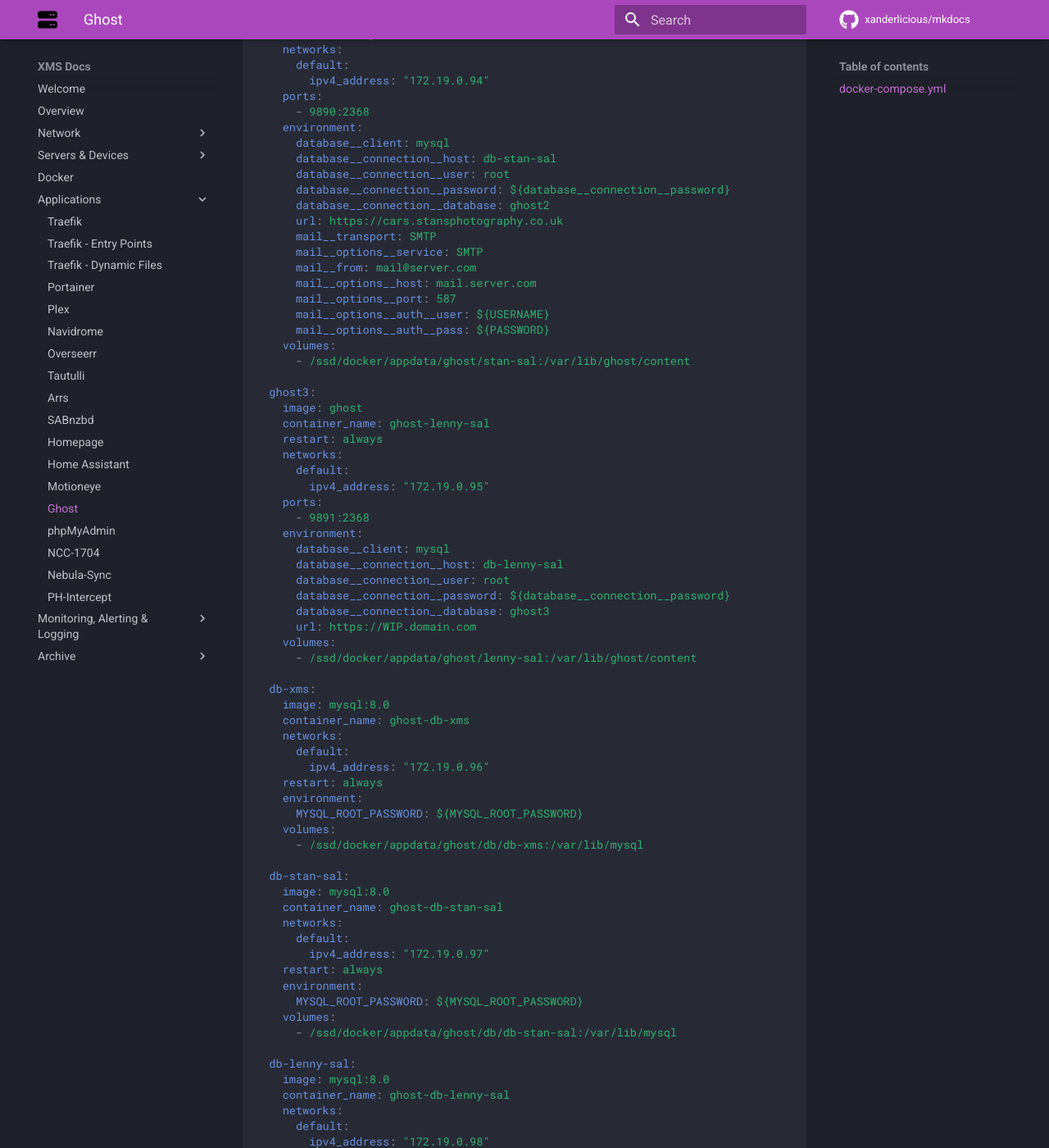
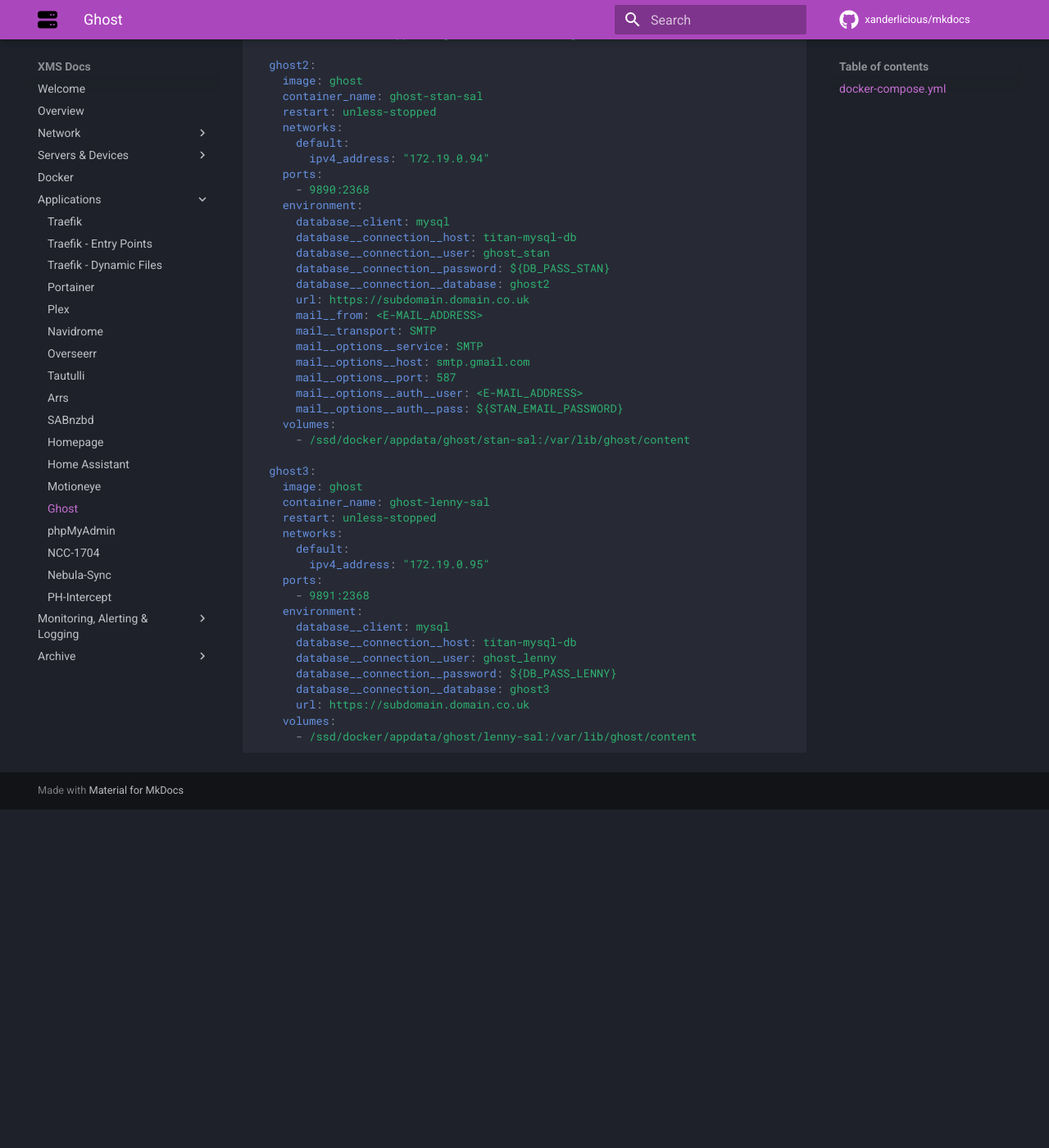
Before and after one commit to Xanderlicious/mkdocs, an MkDocs documentation site: the page built from docs/ghost.md, in a window 1280 px wide and 1400 px high, scrolled down 1262 px. Shown: the whole window at 82% size. Built offline with MkDocs 1.6.1 and Material for MkDocs 9.7.7, drawn with Linux system fonts in a browser that asks for light colours; comment, search, counter and statistics services are not loaded; after the commit the page ends 2249 px from its top, so only the background shows below that; some of the changed text lies outside the part shown.

Commit message:
updated ghost and phpmyadmin pages - also created a page for MySQL

````diff
--- a/docs/ghost.md
+++ b/docs/ghost.md
@@ -17,7 +20,7 @@
   ghost1:
     image: ghost
     container_name: ghost-xms
-    restart: always
+    restart: unless-stopped
     networks:
       default:
         ipv4_address: "172.19.0.93"
@@ -25,25 +28,28 @@
       - 9889:2368
     environment:
       database__client: mysql
-      database__connection__host: db-xms
-      database__connection__user: root
-      database__connection__password: ${database__connection__password}
+      database__connection__host: titan-mysql-db
+      database__connection__user: ghost_xms
+      database__connection__password: ${DB_PASS_XMS}
       database__connection__database: ghost1
       url: https://blog.xmsystems.co.uk
+      mail__from: admin@xmsystems.co.uk
       mail__transport: SMTP
-      mail__options__service: SMTP
-      mail__from: mail@server.com
-      mail__options__host: mail.server.com
+      mail__options__secureConnection: false
+      mail__options__requireTLS: true
+      mail__options__tls__ciphers: "SSLv3"
+      mail__options__tls__rejectUnauthorized: "false"
+      mail__options__host: smtp.office365.com
       mail__options__port: 587
-      mail__options__auth__user: ${USERNAME}
-      mail__options__auth__pass: ${PASSWORD}
+      mail__options__auth__user: admin@xmsystems.co.uk
+      mail__options__auth__pass: ${XMS_MAIL_PASSWORD}
     volumes:
       - /ssd/docker/appdata/ghost/xms:/var/lib/ghost/content
 
   ghost2:
     image: ghost
     container_name: ghost-stan-sal
-    restart: always
+    restart: unless-stopped
     networks:
       default:
         ipv4_address: "172.19.0.94"
@@ -51,25 +57,25 @@
       - 9890:2368
     environment:
       database__client: mysql
-      database__connection__host: db-stan-sal
-      database__connection__user: root
-      database__connection__password: ${database__connection__password}
+      database__connection__host: titan-mysql-db
+      database__connection__user: ghost_stan
+      database__connection__password: ${DB_PASS_STAN}
       database__connection__database: ghost2
-      url: https://cars.stansphotography.co.uk
+      url: https://subdomain.domain.co.uk
+      mail__from: <E-MAIL_ADDRESS>
       mail__transport: SMTP
       mail__options__service: SMTP
-      mail__from: mail@server.com
-      mail__options__host: mail.server.com
+      mail__options__host: smtp.gmail.com
       mail__options__port: 587
-      mail__options__auth__user: ${USERNAME}
-      mail__options__auth__pass: ${PASSWORD}
+      mail__options__auth__user: <E-MAIL_ADDRESS>
+      mail__options__auth__pass: ${STAN_EMAIL_PASSWORD}
     volumes:
       - /ssd/docker/appdata/ghost/stan-sal:/var/lib/ghost/content
 
   ghost3:
     image: ghost
     container_name: ghost-lenny-sal
-    restart: always
+    restart: unless-stopped
     networks:
       default:
         ipv4_address: "172.19.0.95"
@@ -77,47 +83,11 @@
       - 9891:2368
     environment:
       database__client: mysql
-      database__connection__host: db-lenny-sal
-      database__connection__user: root
-      database__connection__password: ${database__connection__password}
+      database__connection__host: titan-mysql-db
+      database__connection__user: ghost_lenny
+      database__connection__password: ${DB_PASS_LENNY}
       database__connection__database: ghost3
-      url: https://WIP.domain.com
+      url: https://subdomain.domain.co.uk
     volumes:
       - /ssd/docker/appdata/ghost/lenny-sal:/var/lib/ghost/content
-
-  db-xms:
-    image: mysql:8.0
-    container_name: ghost-db-xms
-    networks:
-      default:
-        ipv4_address: "172.19.0.96"
-    restart: always
-    environment:
-      MYSQL_ROOT_PASSWORD: ${MYSQL_ROOT_PASSWORD}
-    volumes:
-      - /ssd/docker/appdata/ghost/db/db-xms:/var/lib/mysql
-
-  db-stan-sal:
-    image: mysql:8.0
-    container_name: ghost-db-stan-sal
-    networks:
-      default:
-        ipv4_address: "172.19.0.97"
-    restart: always
-    environment:
-      MYSQL_ROOT_PASSWORD: ${MYSQL_ROOT_PASSWORD}
-    volumes:
-      - /ssd/docker/appdata/ghost/db/db-stan-sal:/var/lib/mysql
-
-  db-lenny-sal:
-    image: mysql:8.0
-    container_name: ghost-db-lenny-sal
-    networks:
-      default:
-        ipv4_address: "172.19.0.98"
-    restart: always
-    environment:
-      MYSQL_ROOT_PASSWORD: ${MYSQL_ROOT_PASSWORD}
-    volumes:
-      - /ssd/docker/appdata/ghost/db/db-lenny-sal:/var/lib/mysql
 ```
````
Also changed, not shown: other parts of docs/ghost.md (+6 -3 lines), docs/dozzle.md (+8 -5 lines), docs/overview.md (+3 -3 lines), docs/phpmyadmin.md (+7 -6 lines), docs/images/mysql.png (added), 1 other file.
